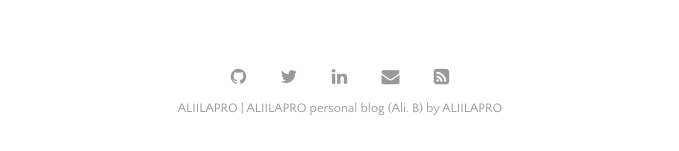
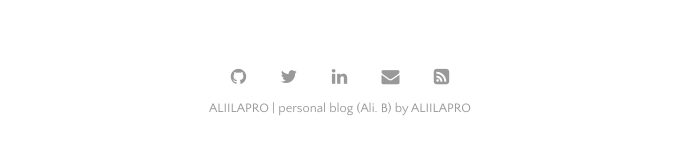
Before and after one commit to ALIILAPRO/blog, a Jekyll site: the page built from index.html, in a window 1280 px wide and 900 px high, scrolled down 1183 px. Shown: the part 746-897 px from the top of the window, without its empty margins (300-979 px from the left). Built offline with Jekyll 4.4.1, drawn with Linux system fonts in a browser that asks for light colours; the list of posts is cut into pages by our own code; some of the changed text lies outside the part shown.

Commit message:
Update _config.yml

```diff
--- a/_config.yml
+++ b/_config.yml
@@ -21,7 +21,7 @@ plugins:             [jekyll-paginate, jekyll-sitemap, jekyll-feed, jekyll-seo-t
 
 # Customise atom feed settings (this is where Jekyll-Feed gets configuration information)
 title:		           'ALIILAPRO'
-description:	       'ALIILAPRO personal blog (Ali. B)'
+description:	       'personal blog (Ali. B)'
 author:              'ALIILAPRO'
 
 # RSS 2.0 can be used instead of Atom by uncommenting following two lines
```
